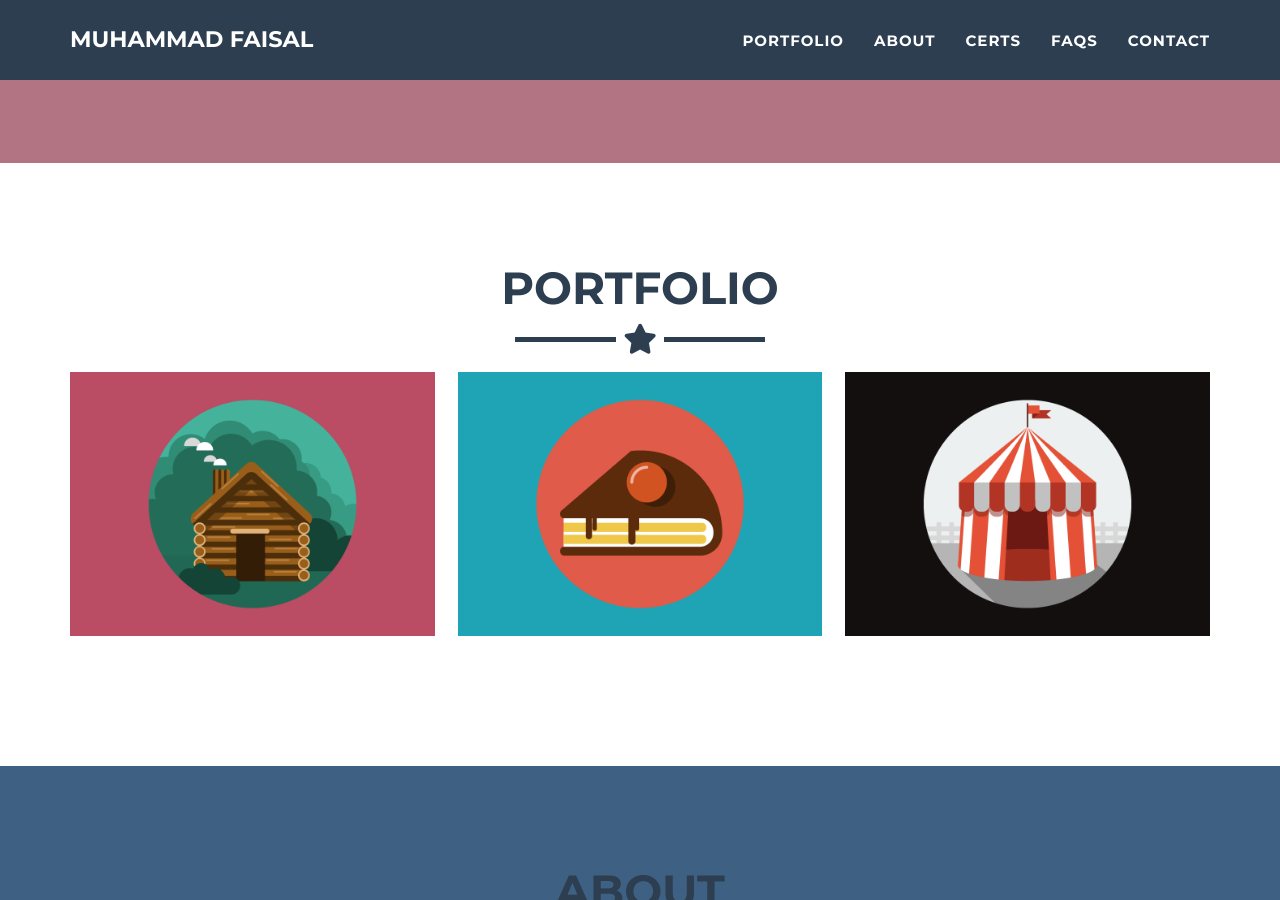
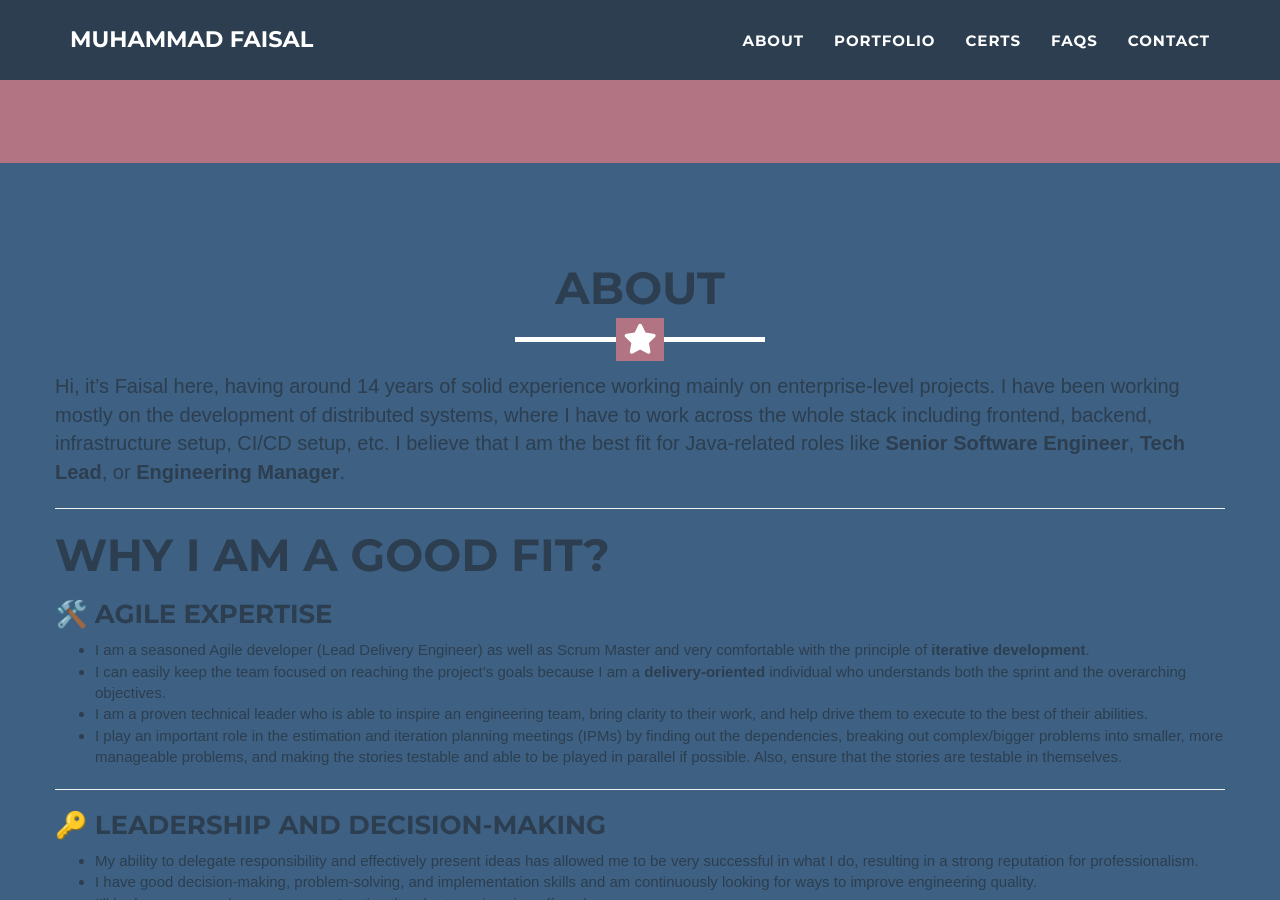
Before and after one commit to faisalazam/faisalazam.github.io, a Jekyll site: the page built from _posts/2014-07-18-project-1.markdown, in a window 1280 px wide and 900 px high, scrolled down 650 px. Built offline with Jekyll 4.4.1, drawn with Linux system fonts in a browser that asks for light colours.

Commit message:
Moved the About section before the Portfolio section.

```diff
--- a/_includes/nav.html
+++ b/_includes/nav.html
@@ -20,10 +20,10 @@
                     <a href="#page-top"></a>
                 </li>
                 <li class="page-scroll">
-                    <a href="#portfolio">Portfolio</a>
+                    <a href="#about">About</a>
                 </li>
                 <li class="page-scroll">
-                    <a href="#about">About</a>
+                    <a href="#portfolio">Portfolio</a>
                 </li>
                 <li class="page-scroll">
                     <a href="#certifications">Certs</a>
--- a/_layouts/default.html
+++ b/_layouts/default.html
@@ -5,8 +5,8 @@
 <body id="page-top" class="index">
   {% include nav.html %}
   {% include header.html %}
+  {% include about.html %}
   {% include portfolio_grid.html %}
-  {% include about.html %}
   {% include certifications_grid.html %}
   {% include faqs_grid.html %}
 
```
